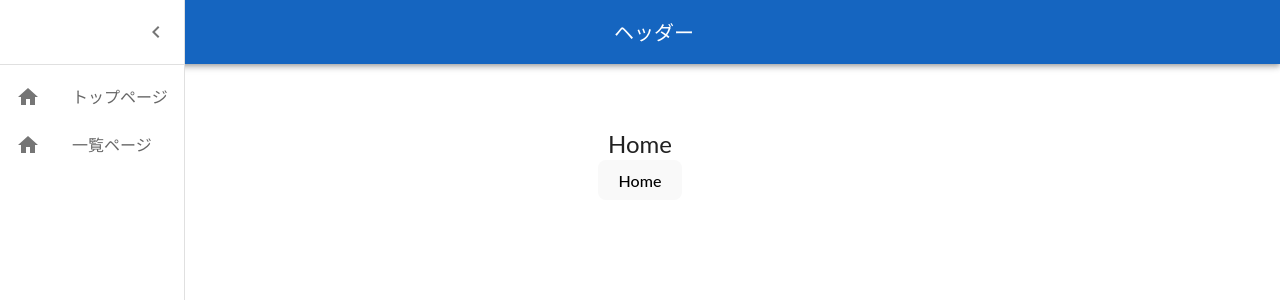
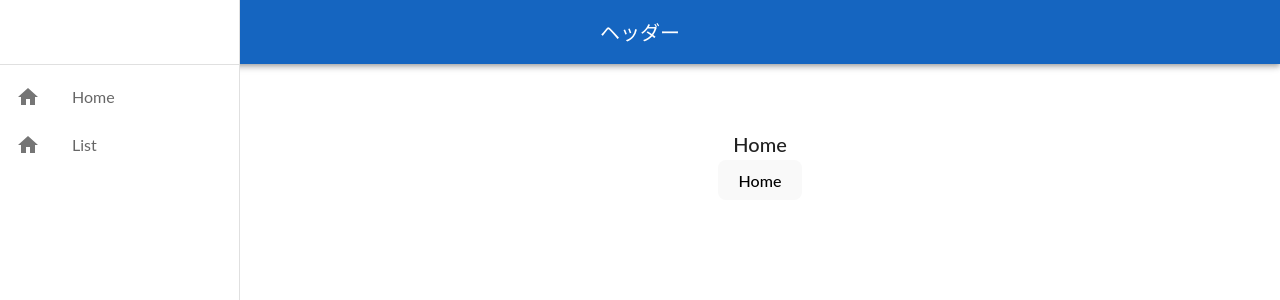
Before and after one commit to adtak/learning-react, a React (Vite) app: page / in a window 1280 px wide. Shown: the top 300 px of the page. Built offline with nearby package versions, Linux system fonts and the light colour scheme.

Commit message:
update Template

```diff
--- a/src/components/Pages/Template.tsx
+++ b/src/components/Pages/Template.tsx
@@ -1,7 +1,5 @@
 import * as React from "react";
 import HomeIcon from "@mui/icons-material/Home";
-import MenuIcon from "@mui/icons-material/Menu";
-import ChevronLeftIcon from "@mui/icons-material/ChevronLeft";
 import {
   AppBar,
   Drawer,
@@ -10,7 +8,6 @@ import {
   ThemeProvider,
   CssBaseline,
   colors,
-  IconButton,
   Typography,
   Divider,
   List,
@@ -60,20 +57,8 @@ const AppBarSpacer = styled("div")(({ theme }) => ({
   ...theme.mixins.toolbar,
 }));
 
-const ToolbarIcon = styled("div")(({ theme }) => ({
-  display: "flex",
-  alignItems: "center",
-  justifyContent: "flex-end",
-  padding: "0 8px",
-  ...theme.mixins.toolbar,
-}));
-
 const StyledToolbar = styled(Toolbar)({
   paddingRight: 24,
-});
-
-const StyledTypography = styled(Typography)({
-  flexGrow: 1,
 });
 
 const StyledLink = styled(Link)({
@@ -91,40 +76,32 @@ export interface TemplateProps {
   title: string;
 }
 
+const drawerWidth = 240;
+
 export default function Template(props: TemplateProps) {
-  const [open, setOpen] = React.useState(true);
-  const handleDrawerOpen = () => {
-    setOpen(true);
-  };
-  const handleDrawerClose = () => {
-    setOpen(false);
-  };
-
   return (
     <ThemeProvider theme={theme}>
       <StyledRoot>
         <CssBaseline />
         <AppBar position="absolute">
           <StyledToolbar>
-            <IconButton
-              edge="start"
-              color="inherit"
-              aria-label="open drawer"
-              onClick={handleDrawerOpen}
-            >
-              <MenuIcon />
-            </IconButton>
-            <StyledTypography component="h1" variant="h6" noWrap>
+            <Typography component="h1" variant="h6" noWrap flexGrow={1}>
               ヘッダー
-            </StyledTypography>
+            </Typography>
           </StyledToolbar>
         </AppBar>
-        <Drawer variant="permanent" open={open}>
-          <ToolbarIcon>
-            <IconButton onClick={handleDrawerClose}>
-              <ChevronLeftIcon />
-            </IconButton>
-          </ToolbarIcon>
+        <Drawer
+          sx={{
+            width: drawerWidth,
+            flexShrink: 0,
+            "& .MuiDrawer-paper": {
+              width: drawerWidth,
+              boxSizing: "border-box",
+            },
+          }}
+          variant="permanent"
+        >
+          <StyledToolbar />
           <Divider />
           <List>
             <StyledLink to="/">
@@ -132,7 +109,7 @@ export default function Template(props: TemplateProps) {
                 <ListItemIcon>
                   <HomeIcon />
                 </ListItemIcon>
-                <ListItemText primary="トップページ" />
+                <ListItemText primary="Home" />
               </ListItem>
             </StyledLink>
             <StyledLink to="/list">
@@ -140,7 +117,7 @@ export default function Template(props: TemplateProps) {
                 <ListItemIcon>
                   <HomeIcon />
                 </ListItemIcon>
-                <ListItemText primary="一覧ページ" />
+                <ListItemText primary="List" />
               </ListItem>
             </StyledLink>
           </List>
@@ -148,14 +125,9 @@ export default function Template(props: TemplateProps) {
         <StyledContent>
           <AppBarSpacer />
           <StyledContainer maxWidth="lg">
-            <StyledTypography
-              component="h2"
-              variant="h5"
-              color="inherit"
-              noWrap
-            >
+            <Typography component="h2" variant="h6" color="inherit" noWrap>
               {props.title}
-            </StyledTypography>
+            </Typography>
             {props.children}
             <Box pt={4}></Box>
           </StyledContainer>
```
